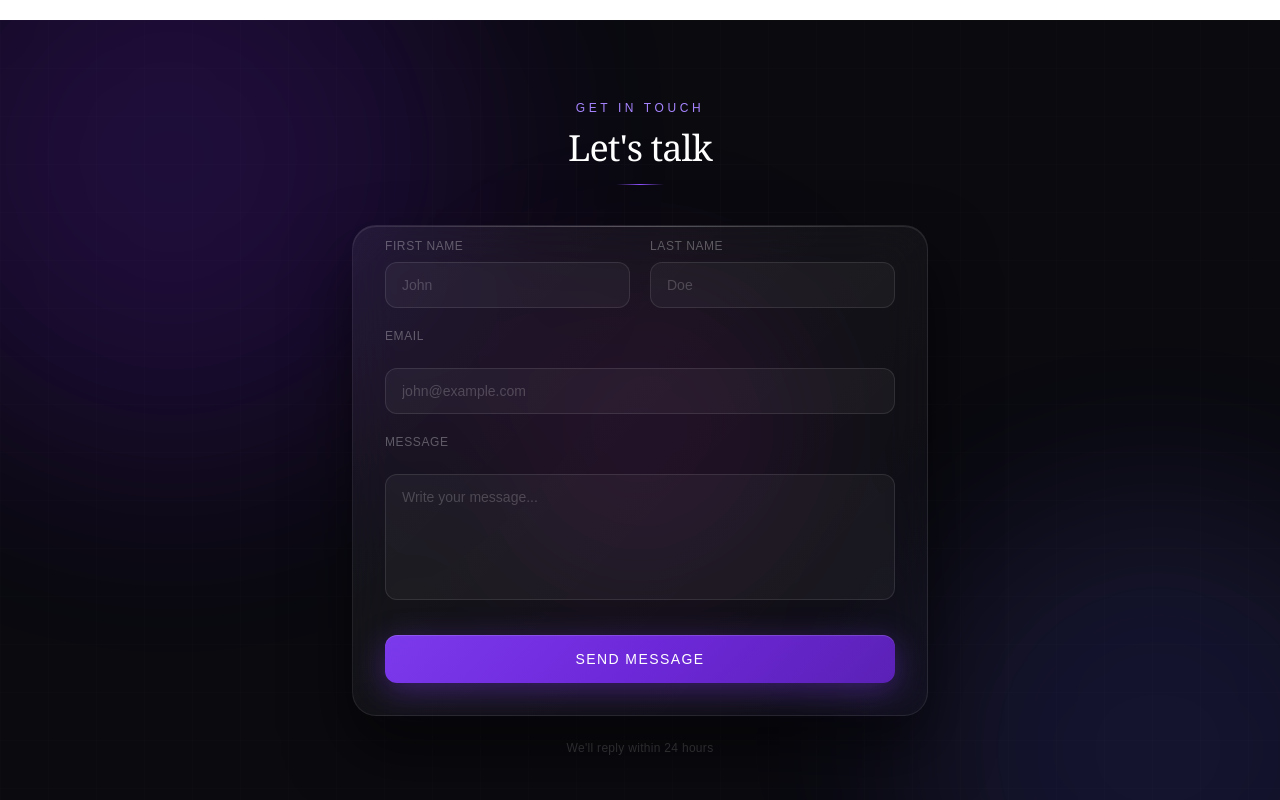
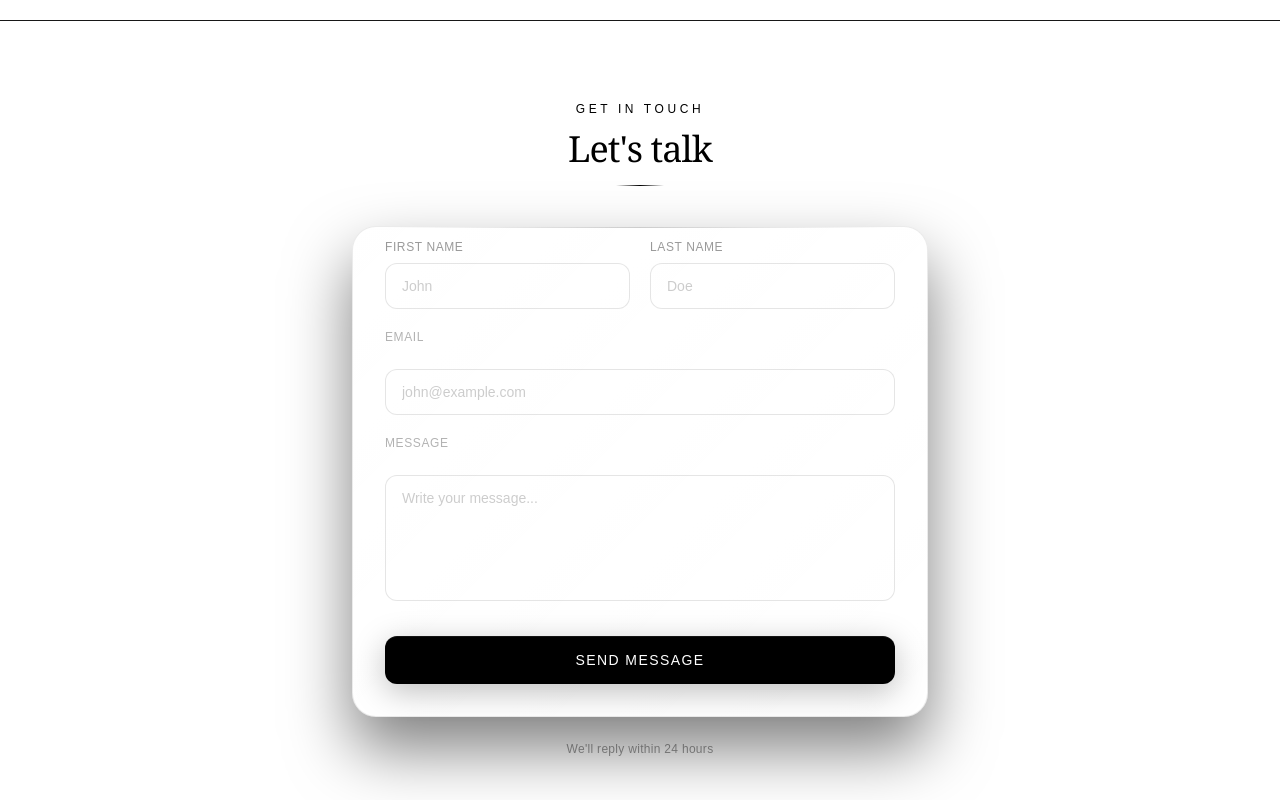
Before and after one commit to m1tywaflow/cartier, a Next.js app: page /contact in a window 1280 px wide. Shown: the part 340-1140 px from the top of the page. Built offline with nearby package versions, Linux system fonts and the light colour scheme; a web font is replaced by a local one.

Commit message:
update
Signed-off-by: Mitya <mitywaflow@gmail.com>

```diff
--- /dev/null
+++ b/src/app/(pages)/about/page.tsx
@@ -0,0 +1,8 @@
+import AboutCartier from "@/components/atoms/Typography/AboutCatrier";
+export default function About() {
+  return (
+    <>
+      <AboutCartier />
+    </>
+  );
+}
--- /dev/null
+++ b/src/components/atoms/Typography/AboutCatrier.tsx
@@ -0,0 +1,68 @@
+export default function AboutCartier() {
+  return (
+    <section className="w-full bg-white text-black py-16 px-6 md:px-12">
+      <div className="max-w-4xl pt-10 mx-auto space-y-6 text-sm leading-relaxed text-gray-800">
+        <p className="font-bold">
+          It all started with a series of observations:
+        </p>
+
+        <ul className="list-disc list-inside space-y-2 font-mono">
+          <li>
+            eCommerce merchandising and marketing innovation is what generates
+            the revenue, yet most operations are spending <u>80%</u> of their
+            budgets simply maintaining current infrastructure.
+          </li>
+          <li>
+            The pace of eCommerce accelerates daily, yet most operations are
+            scrambling only to stand still.
+          </li>
+          <li>
+            Merchandisers and marketers are supremely frustrated, spending more
+            time chasing outsourced providers and internal IT organizations,
+            than actually merchandising and marketing their own businesses.
+          </li>
+        </ul>
+
+        <div className="space-y-3">
+          <p className="font-serif uppercase tracking-wide">
+            There had to be a better way.
+          </p>
+          <p className="font-mono">
+            So in 2004, we set out to find it. The vision—then and now—was
+            clear: bring to market an enterprise-class eCommerce solution that
+            would put more power and innovation in the hands of merchandisers
+            and at the same time would remove the technical costs, risks and
+            complexities of running an eCommerce operation. We took what we knew
+            of great eCommerce merchandising (our founders have been in
+            eCommerce since 1994) and applied to it the then-emerging
+            advancements in Software-as-a-Service architectures and dynamic grid
+            computing. Then we worked hard. We stayed up late. We drank lots of
+            coffee. And ultimately, in late 2005, we delivered the market’s
+            first on-demand enterprise ecommerce platform.
+          </p>
+        </div>
+
+        <div className="space-y-3">
+          <p className="font-serif uppercase tracking-wide">
+            Our customers could not be happier with the results.
+          </p>
+          <p className="font-mono">
+            With Commerce Cloud eCommerce, our customers are spending more time
+            leading with merchandising and marketing. They're in complete
+            control over their site, making changes and launching new
+            storefronts whenever they like. They're spending more time
+            developing their own proprietary innovations (versus building
+            commodity functionality). They receive new software upgrades from
+            Commerce Cloud continuously. And they never ever worry about site
+            uptime, availability and security.
+          </p>
+          <p className="font-mono">
+            In short, they're free. Free to merchandise. Free to grow. Free to
+            innovate. Free to change. Isn't that how eCommerce is supposed to
+            be?
+          </p>
+        </div>
+      </div>
+    </section>
+  );
+}
--- a/src/components/atoms/Typography/GetInTouch.tsx
+++ b/src/components/atoms/Typography/GetInTouch.tsx
@@ -1,7 +1,7 @@
 export default function GetInTouch() {
   return (
     <>
-      <section className="w-full p-20 bg-white">
+      <section className="w-full p-20 bg-white border-b">
         <div className="max-w-5xl pt-20  mx-auto text-center  text-black text-4xl font-serif">
           <h1>
             We are here to assist you. Whether you have a question, a request,
--- a/src/components/molecules/ContactForm/ContactForm.tsx
+++ b/src/components/molecules/ContactForm/ContactForm.tsx
@@ -25,36 +25,24 @@ export const ContactForm = () => {
   };
 
   return (
-    <section className="relative min-h-screen flex items-center justify-center bg-[#0a0a0f] overflow-hidden py-20 px-4">
-      <div className="pointer-events-none absolute inset-0">
-        <div className="absolute top-[-20%] left-[-10%] w-[600px] h-[600px] rounded-full bg-violet-600/20 blur-[120px] animate-pulse" />
-        <div className="absolute bottom-[-20%] right-[-10%] w-[500px] h-[500px] rounded-full bg-indigo-500/15 blur-[100px] animate-pulse delay-1000" />
-        <div className="absolute top-1/2 left-1/2 -translate-x-1/2 -translate-y-1/2 w-[300px] h-[300px] rounded-full bg-fuchsia-600/10 blur-[80px]" />
-        <div
-          className="absolute inset-0 opacity-[0.04]"
-          style={{
-            backgroundImage:
-              "linear-gradient(rgba(255,255,255,0.3) 1px, transparent 1px), linear-gradient(90deg, rgba(255,255,255,0.3) 1px, transparent 1px)",
-            backgroundSize: "48px 48px",
-          }}
-        />
-      </div>
+    <section className="relative min-h-screen flex items-center justify-center bg-[#fff] overflow-hidden py-20 px-4">
+      <div className="pointer-events-none absolute inset-0"></div>
 
       <div className="relative w-full max-w-xl">
         <div className="mb-10 text-center">
-          <p className="text-violet-400 text-xs tracking-[0.3em] uppercase font-medium mb-3">
+          <p className="text-black text-xs tracking-[0.3em] uppercase font-medium mb-3">
             Get in touch
           </p>
           <h2
-            className="text-4xl font-light text-white tracking-tight"
+            className="text-4xl font-light text-black tracking-tight"
             style={{ fontFamily: "'Playfair Display', Georgia, serif" }}
           >
             Let's talk
           </h2>
-          <div className="mt-4 mx-auto w-12 h-px bg-gradient-to-r from-transparent via-violet-500 to-transparent" />
+          <div className="mt-4 mx-auto w-12 h-px bg-gradient-to-r from-transparent via-black to-transparent" />
         </div>
         <div
-          className="relative rounded-3xl p-8 backdrop-blur-xl border border-white/[0.08]"
+          className="relative rounded-3xl p-8 backdrop-blur-xl border border-black/[0.08]"
           style={{
             background:
               "linear-gradient(135deg, rgba(255,255,255,0.06) 0%, rgba(255,255,255,0.02) 100%)",
@@ -62,7 +50,7 @@ export const ContactForm = () => {
               "0 32px 64px rgba(0,0,0,0.5), inset 0 1px 0 rgba(255,255,255,0.1)",
           }}
         >
-          <div className="absolute top-0 left-8 right-8 h-px bg-gradient-to-r from-transparent via-white/20 to-transparent rounded-full" />
+          <div className="absolute top-0 left-8 right-8 h-px bg-gradient-to-r from-transparent via-black/20 to-transparent rounded-full" />
           <form
             onSubmit={handleSubmit(onSubmit)}
             noValidate
@@ -79,8 +67,8 @@ export const ContactForm = () => {
                   <label
                     className={`absolute left-0 text-xs font-medium tracking-wider uppercase transition-all duration-300 ${
                       focused === id
-                        ? "text-violet-400 -top-5"
-                        : "text-white/30 -top-5"
+                        ? "text-black -top-5"
+                        : "text-black/40 -top-5"
                     }`}
                   >
                     {label}
@@ -91,7 +79,7 @@ export const ContactForm = () => {
                     {...register(id)}
                     onFocus={() => setFocused(id)}
                     onBlur={() => setFocused(null)}
-                    className="mt-1 w-full bg-white/[0.04] border border-white/10 rounded-xl px-4 py-3 text-white placeholder:text-white/20 text-sm outline-none transition-all duration-300 focus:border-violet-500/60 focus:bg-white/[0.07] focus:shadow-[0_0_0_3px_rgba(139,92,246,0.1)]"
+                    className="mt-1 w-full bg-white/[0.04] border border-black/10 rounded-xl px-4 py-3 text-black placeholder:text-black/20 text-sm outline-none transition-all duration-300 focus:border-black/30 focus:bg-black/[0.07] focus:shadow-[0_0_0_3px_rgba(0,0,0,0.08)]"
                   />
                   {errors[id] && (
                     <span className="absolute -bottom-5 left-0 text-red-400/80 text-xs">
@@ -104,7 +92,7 @@ export const ContactForm = () => {
             <div className="relative pt-4">
               <label
                 className={`absolute left-0 top-0 text-xs font-medium tracking-wider uppercase transition-all duration-300 ${
-                  focused === "email" ? "text-violet-400" : "text-white/30"
+                  focused === "email" ? "text-black" : "text-black/30"
                 }`}
               >
                 Email
@@ -115,7 +103,7 @@ export const ContactForm = () => {
                 {...register("email")}
                 onFocus={() => setFocused("email")}
                 onBlur={() => setFocused(null)}
-                className="mt-6 w-full bg-white/[0.04] border border-white/10 rounded-xl px-4 py-3 text-white placeholder:text-white/20 text-sm outline-none transition-all duration-300 focus:border-violet-500/60 focus:bg-white/[0.07] focus:shadow-[0_0_0_3px_rgba(139,92,246,0.1)]"
+                className="mt-6 w-full bg-white/[0.04] border border-black/10 rounded-xl px-4 py-3 text-black placeholder:text-black/20 text-sm outline-none transition-all duration-300 focus:border-black/30 focus:bg-white/[0.07] focus:shadow-[0_0_0_3px_rgba(0,0,0,0.08)]"
               />
               {errors.email && (
                 <span className="mt-1 block text-red-400/80 text-xs">
@@ -126,7 +114,7 @@ export const ContactForm = () => {
             <div className="relative pt-4">
               <label
                 className={`absolute left-0 top-0 text-xs font-medium tracking-wider uppercase transition-all duration-300 ${
-                  focused === "message" ? "text-violet-400" : "text-white/30"
+                  focused === "message" ? "text-black" : "text-black/30"
                 }`}
               >
                 Message
@@ -137,7 +125,7 @@ export const ContactForm = () => {
                 {...register("message")}
                 onFocus={() => setFocused("message")}
                 onBlur={() => setFocused(null)}
-                className="mt-6 w-full bg-white/[0.04] border border-white/10 rounded-xl px-4 py-3 text-white placeholder:text-white/20 text-sm outline-none transition-all duration-300 focus:border-violet-500/60 focus:bg-white/[0.07] focus:shadow-[0_0_0_3px_rgba(139,92,246,0.1)] resize-none"
+                className="mt-6 w-full bg-white/[0.04] border border-black/10 rounded-xl px-4 py-3 text-black placeholder:text-black/20 text-sm outline-none transition-all duration-300 focus:border-black/30 focus:bg-white/[0.07] focus:shadow-[0_0_0_3px_rgba(0,0,0,0.08)] resize-none"
               />
               {errors.message && (
                 <span className="mt-1 block text-red-400/80 text-xs">
@@ -148,15 +136,14 @@ export const ContactForm = () => {
             <button
               type="submit"
               disabled={isSubmitting || isSubmitSuccessful}
-              className="relative w-full mt-2 py-3.5 rounded-xl text-sm font-medium tracking-widest uppercase overflow-hidden transition-all duration-500 disabled:opacity-60 disabled:cursor-not-allowed group"
+              className="cursor-pointer relative w-full mt-2 py-3.5 rounded-xl text-sm font-medium tracking-widest uppercase overflow-hidden transition-all duration-500 disabled:opacity-60 disabled:cursor-not-allowed group"
               style={{
-                background:
-                  "linear-gradient(135deg, #7c3aed 0%, #6d28d9 50%, #5b21b6 100%)",
+                background: "#000",
                 boxShadow:
-                  "0 8px 32px rgba(124,58,237,0.4), inset 0 1px 0 rgba(255,255,255,0.15)",
+                  "0 8px 32px rgba(0,0,0,0.25), inset 0 1px 0 rgba(255,255,255,0.08)",
               }}
             >
-              <span className="absolute inset-0 translate-x-[-100%] group-hover:translate-x-[100%] transition-transform duration-700 bg-gradient-to-r from-transparent via-white/15 to-transparent" />
+              <span className="absolute inset-0 translate-x-[-100%] group-hover:translate-x-[100%] transition-transform duration-700 bg-gradient-to-r from-transparent via-white/20 to-transparent" />
 
               <span className="relative text-white">
                 {isSubmitting ? (
@@ -191,7 +178,7 @@ export const ContactForm = () => {
             </button>
           </form>
         </div>
-        <p className="mt-6 text-center text-white/20 text-xs tracking-wide">
+        <p className="mt-6 text-center text-black/40 text-xs tracking-wide">
           We'll reply within 24 hours
         </p>
       </div>
```
